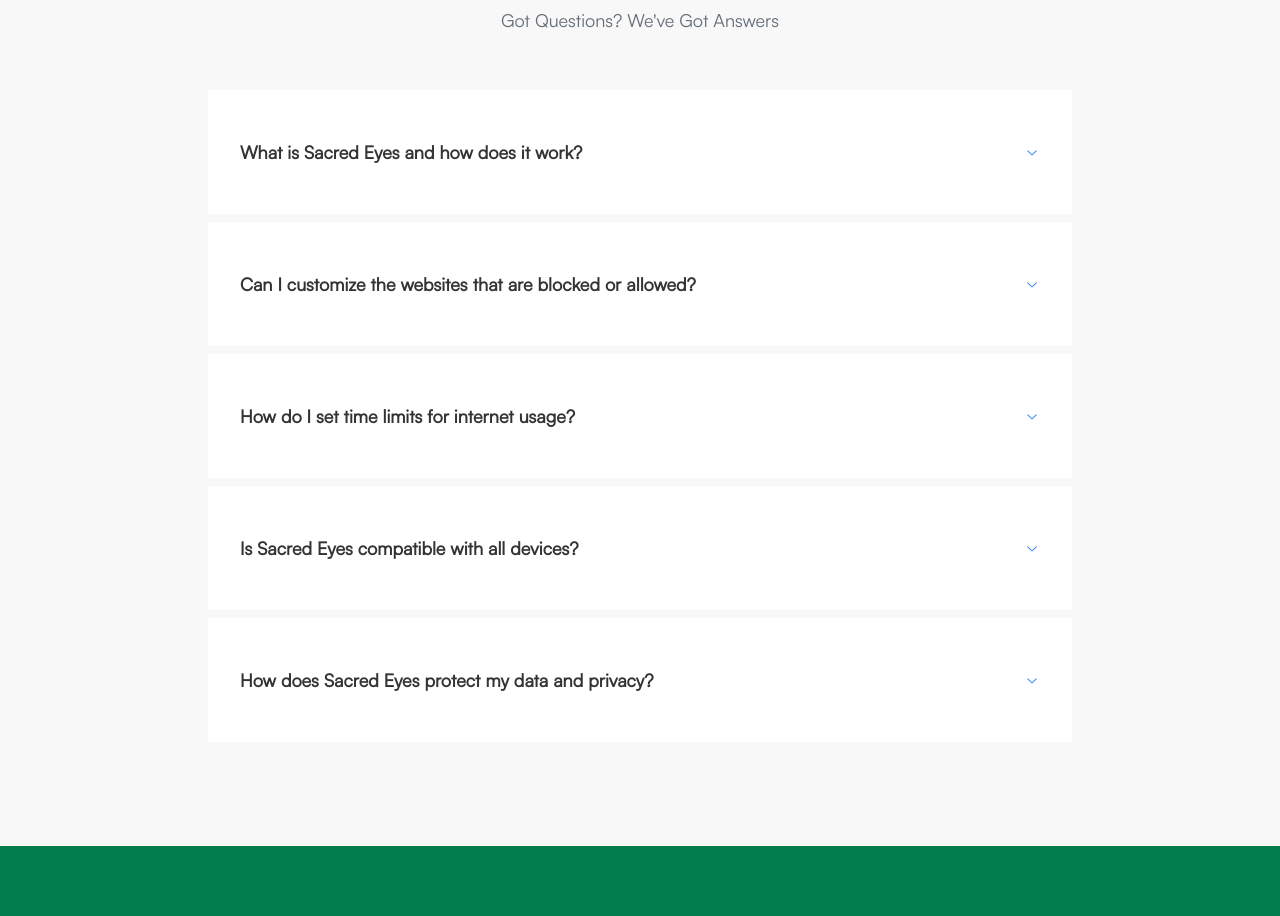
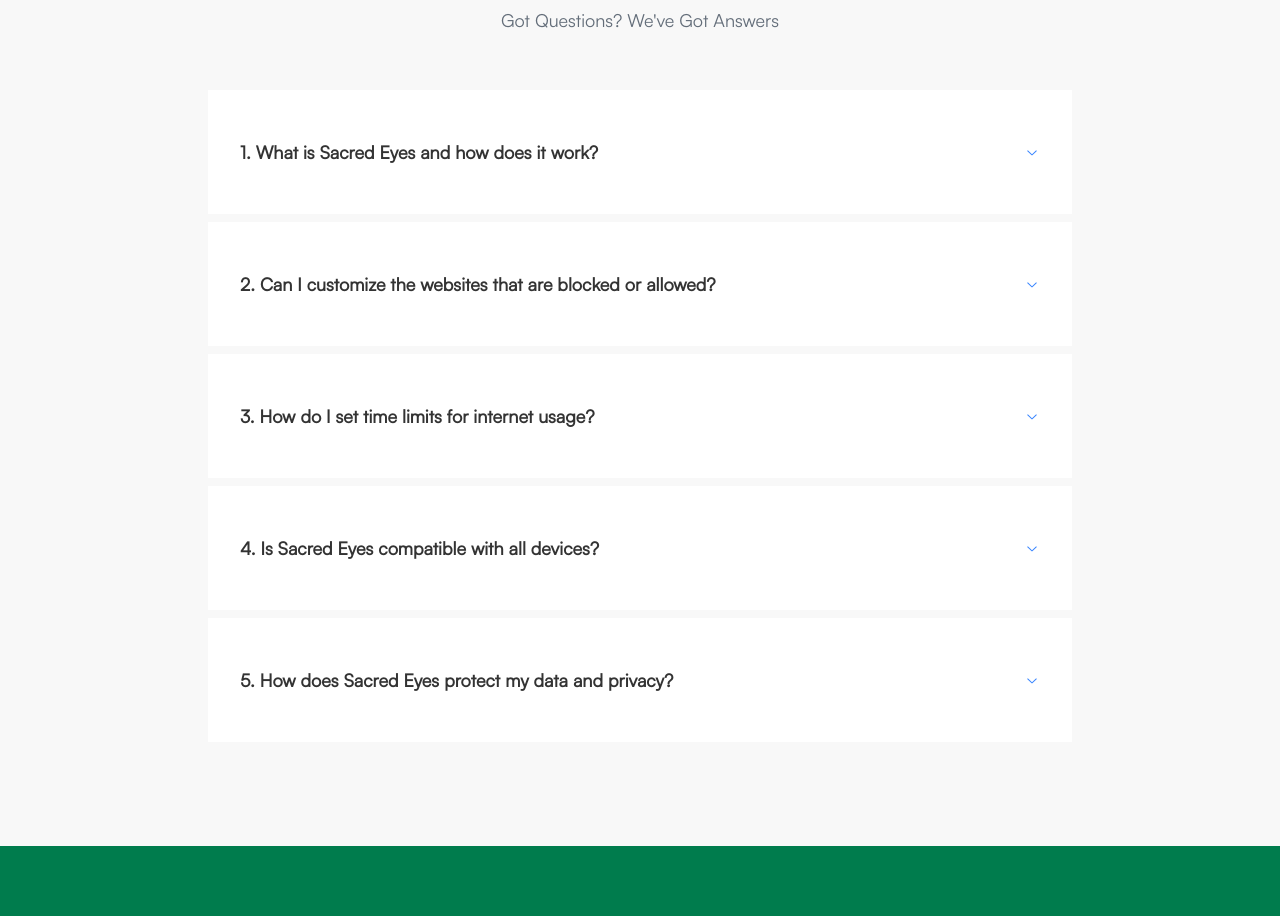
Before and after one commit to ajeigbepaul/sacredeye, a Next.js app: page /plan in a window 1280 px wide. Shown: the part 2602-3518 px from the top of the page. Built offline with nearby package versions, Linux system fonts and the light colour scheme.

Commit message:
added sn

```diff
--- a/components/plan/Faq.tsx
+++ b/components/plan/Faq.tsx
@@ -22,8 +22,14 @@
           <Accordion type="single" collapsible className="w-full">
             {faqData.map((item, idx) => (
               <AccordionItem key={idx} value={item.question}>
-                <AccordionTrigger className="text-[#333333] font-bold font-satoshi md:text-lg text-[14px] text-left ">{item?.question}</AccordionTrigger>
-                <AccordionContent className="text-[#1D1D1D99] md:text-sm text-xs">{item?.answer}</AccordionContent>
+                <AccordionTrigger className="text-[#333333] font-bold font-satoshi md:text-lg text-[14px] text-left ">
+                  {idx + 1}
+                  {". "}
+                  {item?.question}
+                </AccordionTrigger>
+                <AccordionContent className="text-[#1D1D1D99] md:text-sm text-xs">
+                  {item?.answer}
+                </AccordionContent>
               </AccordionItem>
             ))}
           </Accordion>
```
